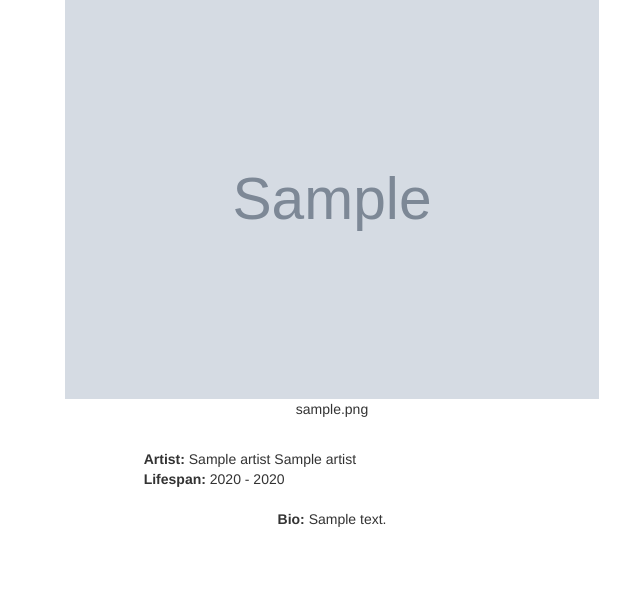
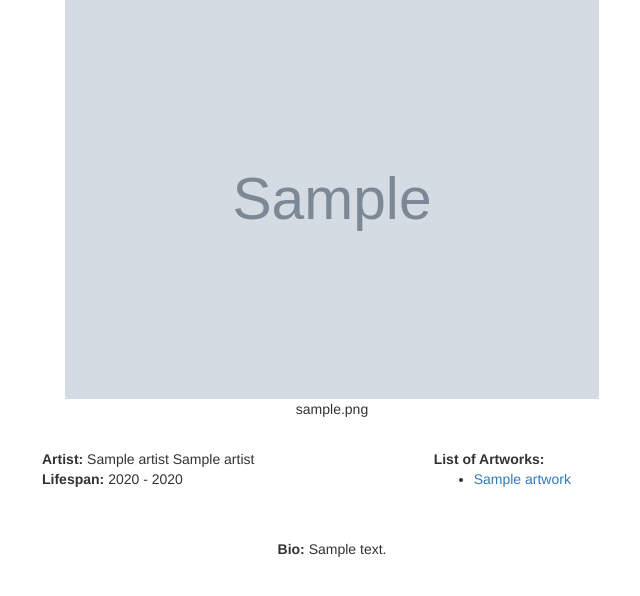
Before and after one commit to mdose/Xibbit, a Flask app: page /artists/1 in a window 1280 px wide. Shown: the part 120-716 px from the top of the page, without its empty margins (308-948 px from the left). Run offline with Flask 2, Linux system fonts and the light colour scheme; tables that the repository leaves empty hold one stand-in row (values such as "Sample post"); grey boxes marked "Sample" are stand-in pictures; some libraries are stand-ins or nearby versions.

Commit message:
Completed Linked Artist and Artworks pages

```diff
--- a/model.py
+++ b/model.py
@@ -45,7 +45,6 @@ class Art(db.Model):
     subject_matter_id = db.Column(db.Integer,
                                   db.ForeignKey('subject_matters.subject_matter_id'),
                                   nullable=False)
-
 
     # establishes relationship thanks to the Foreign Key
     collection = db.relationship('Collection', backref='artworks')
--- a/templates/artists.html
+++ b/templates/artists.html
@@ -29,7 +29,7 @@
       </div>
 
       <div class="row">
-        <div class="col-xs-offset-4 col-xs-5">
+        <div class="col-xs-offset-3 col-xs-4">
           <br>
           <strong>Artist:</strong>
           {% if artist.secondary_name == None %}
@@ -50,6 +50,18 @@
           <br>
           {% endif %}
         </div>
+
+        <div class="col-xs-offset-7">
+          <br>
+          <strong>List of Artworks:</strong>
+          <br>
+          {% for artwork in artist.artworks %}
+              <ul>
+                <li> <a href="/artworks/{{ artwork.art_id }}">{{ artwork.title }}</a></li>
+              </ul>
+          {% endfor %}
+          <br>
+        </div>
       </div>
     </div>
 
--- a/templates/artworks.html
+++ b/templates/artworks.html
@@ -17,9 +17,9 @@
           <strong>Artist:</strong>
           {% for artist in art.artists %}
             {% if artist.secondary_name == None %}
-              {{ artist.primary_name }}
+              <a href="/artists/{{ artist.artist_id }}">{{ artist.primary_name }}</a>
             {% else %}
-              {{artist.primary_name}} {{artist.secondary_name}}
+              <a href="/artists/{{ artist.artist_id }}">{{artist.primary_name}} {{artist.secondary_name}}</a>
             {% endif %}
           {% endfor %}
           <br>
```
Also changed, not shown: static/img/noun_556468_cc.png (added).
